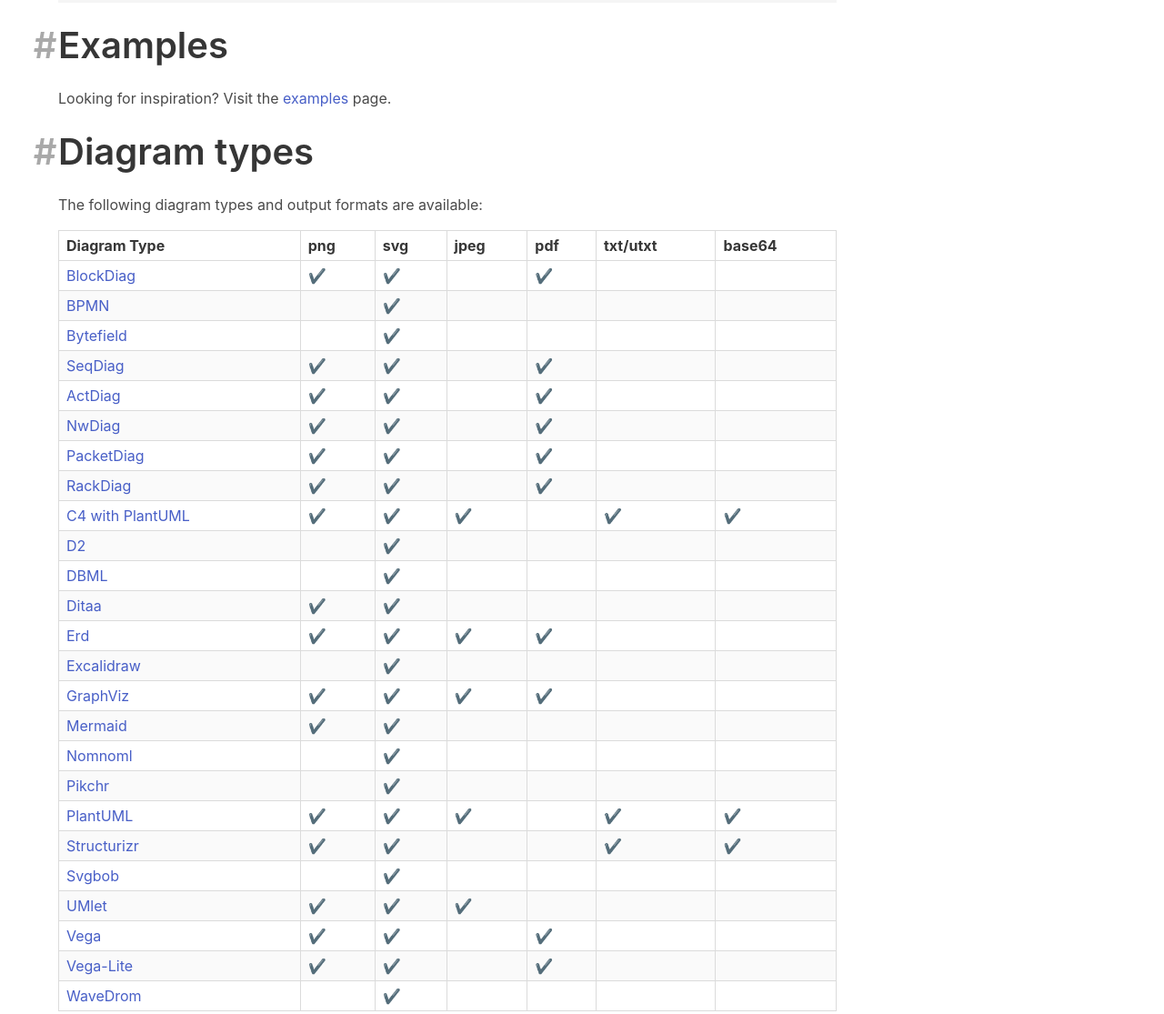
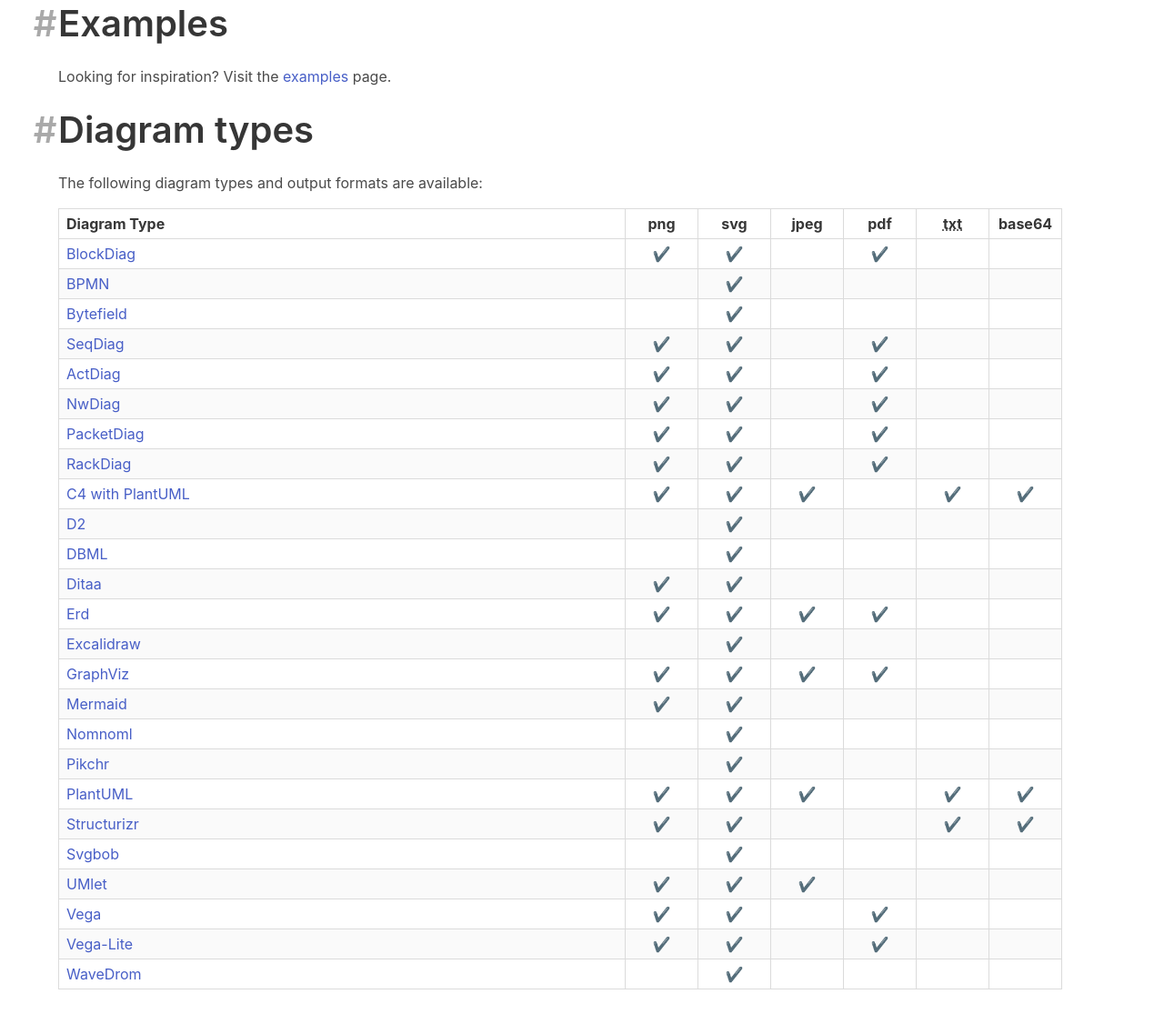
Before and after one commit to yuzutech/kroki.io, a website: page index.html in a window 1280 px wide. Shown: the part 1678-2793 px from the top of the page at 91% size. Drawn offline with Linux system fonts and the light colour scheme.

Commit message:
resolves #111 use fixed column size and center the text

```diff
--- a/index.html
+++ b/index.html
@@ -24,7 +24,7 @@
     <meta name="msapplication-wide310x150logo" content="./assets/mstile-310x150.png" />
     <meta name="msapplication-square310x310logo" content="./assets/mstile-310x310.png" />
     <title>Kroki!</title>
-    <link rel="stylesheet" href="./css/main.min.css?v=0.6.0">
+    <link rel="stylesheet" href="./css/main.min.css?v=0.7.0">
 </head>
 <body>
 <section class="section">
@@ -167,7 +167,7 @@
                 <div class="content">
                     <p>The following diagram types and output formats are available:</p>
                     <div class="table-container">
-                        <table class="table is-bordered is-striped is-narrow is-hoverable is-fullwidth">
+                        <table class="table table-support is-bordered is-striped is-narrow is-hoverable is-fullwidth">
                             <thead>
                             <tr>
                                 <th>Diagram Type</th>
@@ -175,7 +175,7 @@
                                 <th>svg</th>
                                 <th>jpeg</th>
                                 <th>pdf</th>
-                                <th>txt/utxt</th>
+                                <th><abbr title="txt or utxt (unicode)">txt</abbr></th>
                                 <th>base64</th>
                             </tr>
                             </thead>
--- a/src/kroki.sass
+++ b/src/kroki.sass
@@ -165,6 +165,14 @@
     height: 1rem
     margin-right: 0.25rem
 
+table.table.table-support
+  thead
+    th:not(:first-child)
+      width: 80px
+      text-align: center
+  tbody
+    td:not(:first-child)
+      text-align: center
 .table
   pre.services
     color: #000
@@ -260,11 +268,6 @@
     padding: 0 3rem 3rem
   aside.menu
     display: none
-    +widescreen
-      display: block
-      position: relative
-      padding: 3rem 0 3rem 1.5rem
-      flex: 0 0 calc(14rem + 1.5rem)
     .anchors.is-pinned
       display: block
       max-width: 14rem
```
Also changed, not shown: css/main.css, css/main.min.css, 2 other files.
